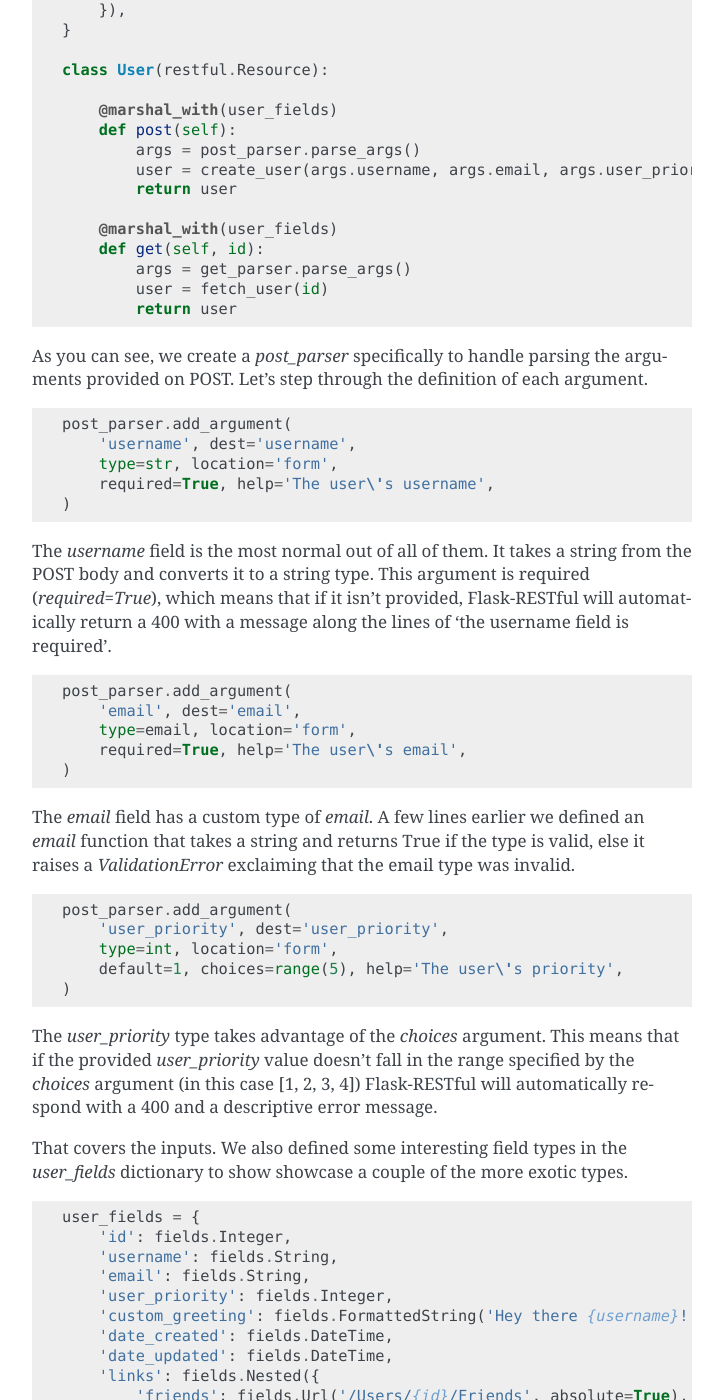
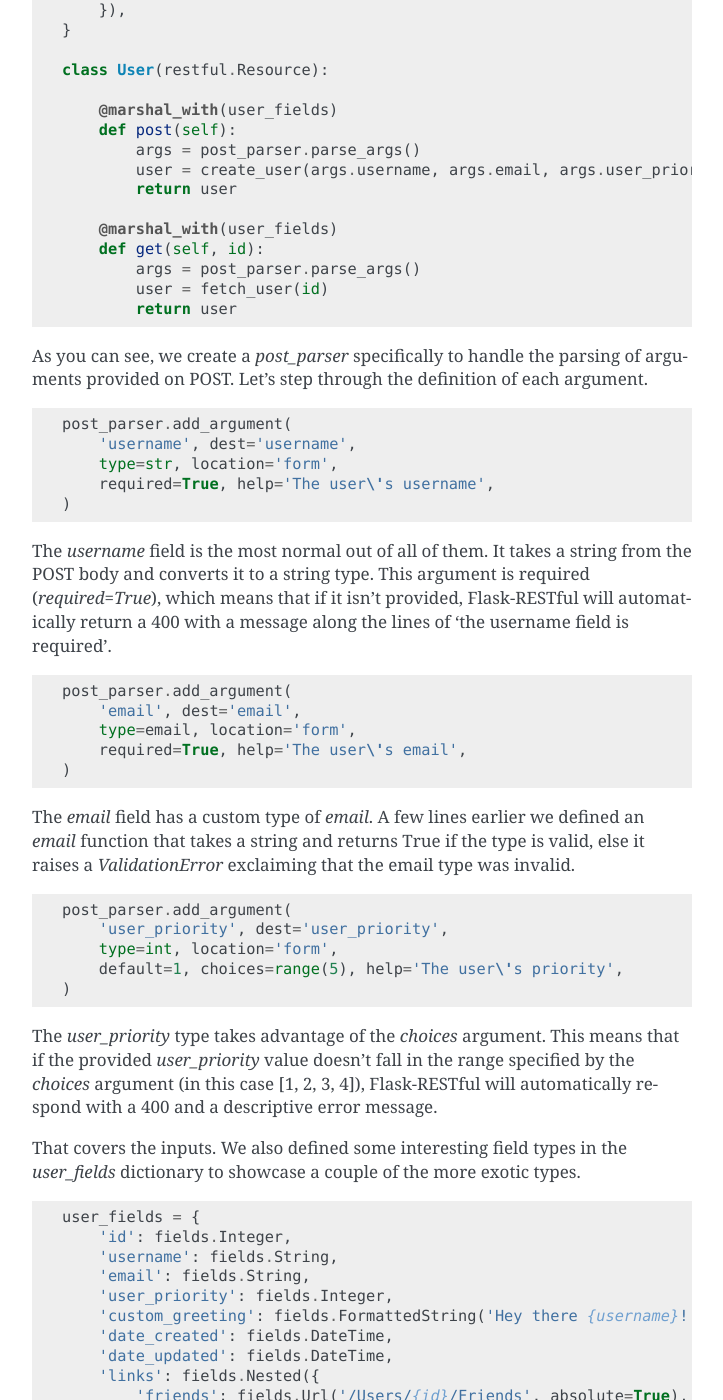
Before and after one commit to HungryCrawler019/flask-RESTful-api, a Sphinx documentation site: the page built from docs/intermediate-usage.rst, in a window 1280 px wide and 1400 px high, scrolled down 2448 px. Shown: the whole window, without its empty margins (388-1111 px from the left). Built offline with Sphinx 7.4.7, drawn with Linux system fonts in a browser that asks for light colours; some of the changed text lies outside the part shown.

```diff
--- a/docs/intermediate-usage.rst
+++ b/docs/intermediate-usage.rst
@@ -19,7 +19,7 @@ There are many different ways to organize your Flask-RESTful app, but here
 we'll describe one that scales pretty well with larger apps and maintains
 a nice level organization.
 
-The basic idea is to split your app into three main parts. The routes, the
+The basic idea is to split your app into three main parts: the routes, the
 resources, and any common infrastructure.
 
 Here's an example directory structure: ::
@@ -132,12 +132,11 @@ exercise a larger amount of options. We'll define a resource named "User". ::
 
         @marshal_with(user_fields)
         def get(self, id):
-            args = get_parser.parse_args()
+            args = post_parser.parse_args()
             user = fetch_user(id)
             return user
 
-As you can see, we create a `post_parser` specifically to handle parsing
-the arguments provided on POST. Let's step through the definition of each
+As you can see, we create a `post_parser` specifically to handle the parsing of arguments provided on POST. Let's step through the definition of each
 argument. ::
 
     post_parser.add_argument(
@@ -171,11 +170,11 @@ email type was invalid. ::
 
 The `user_priority` type takes advantage of the `choices` argument. This
 means that if the provided `user_priority` value doesn't fall in the range
-specified by the `choices` argument (in this case [1, 2, 3, 4]) Flask-RESTful
+specified by the `choices` argument (in this case [1, 2, 3, 4]), Flask-RESTful
 will automatically respond with a 400 and a descriptive error message.
 
 That covers the inputs. We also defined some interesting field types in the
-`user_fields` dictionary to show showcase a couple of the more exotic types.  ::
+`user_fields` dictionary to showcase a couple of the more exotic types.  ::
 
     user_fields = {
         'id': fields.Integer,
@@ -202,8 +201,8 @@ value returned from the `username` field.
 Next up, check out `fields.Nested`. ::
 
     'links': fields.Nested({
-        'friends': fields.Url('/Users/{id}/Friends', absolute=True),
-        'posts': fields.Url('Users/{id}/Posts', absolute=True),
+        'friends': fields.Url('/users/{id}/Friends', absolute=True),
+        'posts': fields.Url('/users/{id}/Posts', absolute=True),
     }),
 
 This field is used to create a sub-object in the response. In this case,
@@ -213,9 +212,9 @@ way that it would be an acceptable argument to `marshal` by itself.
 
 Finally, we used the `fields.Url` field type. ::
 
-        'friends': fields.Url('/Users/{id}/Friends', absolute=True),
-        'posts': fields.Url('Users/{id}/Posts', absolute=True),
+        'friends': fields.Url('/users/{id}/Friends', absolute=True),
+        'posts': fields.Url('/users/{id}/Posts', absolute=True),
 
 It takes a string that can be formatted in the same manner as `fields.FormattedString`
-which we covered above.  Passing `absolute=True` ensures that the generated Urls
+which we covered above.  Passing `absolute=True` ensures that the generated urls
 will have the hostname included.
--- a/docs/quickstart.rst
+++ b/docs/quickstart.rst
@@ -241,7 +242,7 @@ Save this example in api.py ::
 
 
     # Todo
-    #   show a single todo item and lets you delete them
+    # shows a single todo item and lets you delete a todo item
     class Todo(Resource):
         def get(self, todo_id):
             abort_if_todo_doesnt_exist(todo_id)
@@ -260,7 +261,7 @@ Save this example in api.py ::
 
 
     # TodoList
-    #   shows a list of all todos, and lets you POST to add new tasks
+    # shows a list of all todos, and lets you POST to add new tasks
     class TodoList(Resource):
         def get(self):
             return TODOS
--- a/docs/reqparse.rst
+++ b/docs/reqparse.rst
@@ -13,7 +13,7 @@ Basic Arguments
 ---------------
 
 Here's a simple example of the request parser. It looks for two arguments in
-the :py:attr:`flask.Request.values` dict. One of type ``int``, and the other of
+the :py:attr:`flask.Request.values` dict: one of type ``int``, and the other of
 type ``str`` ::
 
     from flask.ext.restful import reqparse
--- a/docs/testing.rst
+++ b/docs/testing.rst
@@ -22,7 +22,7 @@ Example::
     $ source env/bin/activate
     $ nosetests tests/test_reqparse.py:ReqParseTestCase.test_parse_choices_insensitive
 
-Alternately, push changes to your fork on Github, and Travis will run the tests
+Alternately, if you push changes to your fork on Github, Travis will run the tests
 for your branch automatically.
 
 A Tox config file is also provided so you can test against multiple python
```
Also changed, not shown: other parts of docs/quickstart.rst (+1 -0 lines), other parts of docs/reqparse.rst (+2 -2 lines), docs/extending.rst (+6 -7 lines), docs/fields.rst (+15 -16 lines).
